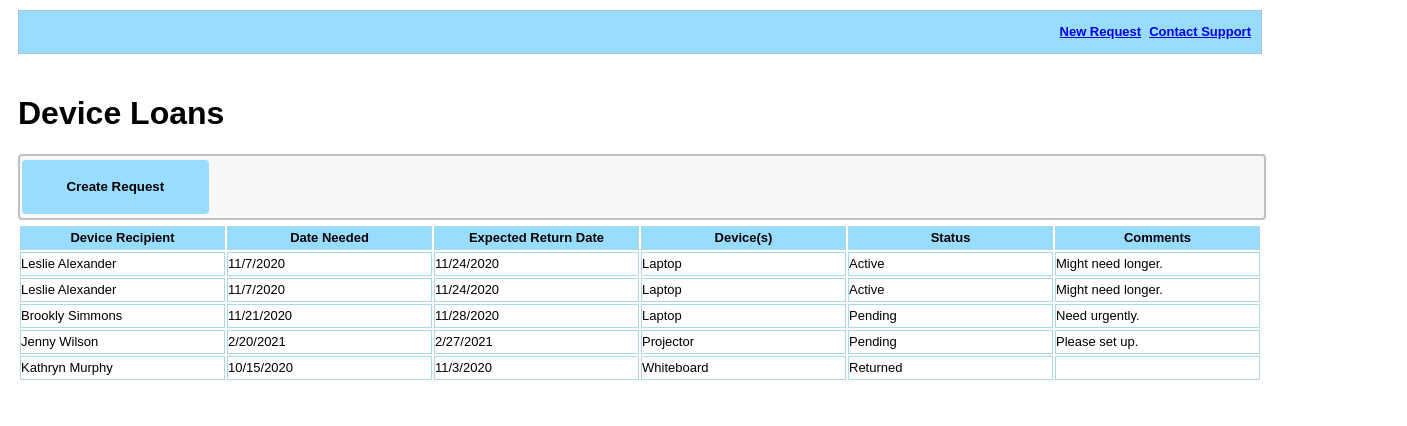
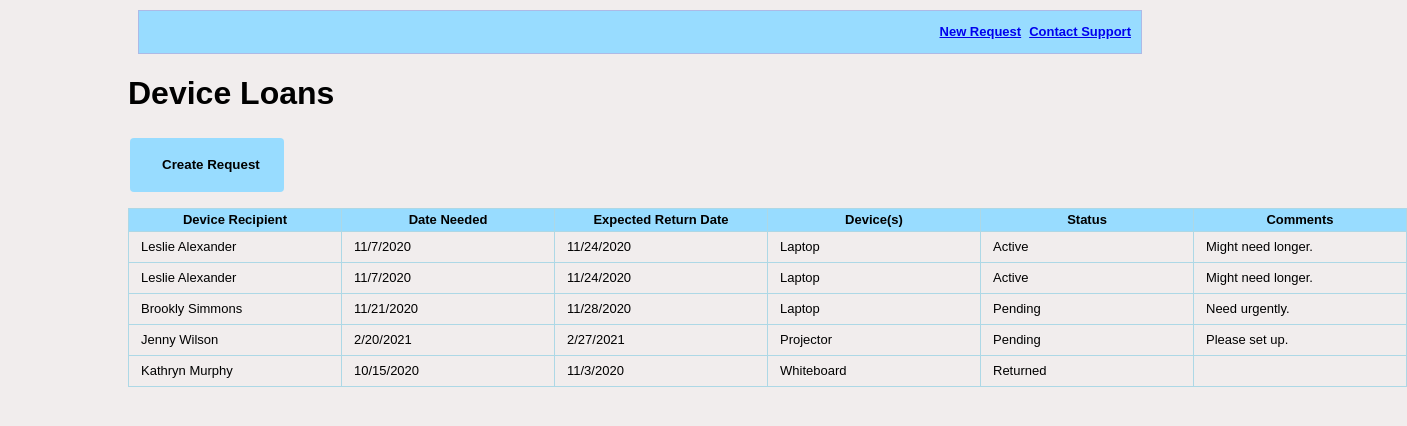
Before and after one commit to ralph280nj/Hello-World, a plain HTML site: page Module2Project/DeviceLoansMain.html in a window 1280 px wide. Shown: the whole page, 1407 px wide, since content can reach past the window. Drawn offline with Linux system fonts and the light colour scheme.

Commit message:
working on css removing duplication

```diff
--- /dev/null
+++ b/Module2Project/DeviceLoans.css
@@ -0,0 +1,123 @@
+body {
+       background-color: rgb(241, 237, 237);
+       font-family: Arial, Helvetica, sans-serif;
+       padding: 0;
+       margin: 0;
+       width: 80%;
+       margin: auto;
+}
+table .loan_table, td, th{
+        border: solid 1px  #add8e6;
+        padding:0px;
+        border-spacing: 0px;
+        border-collapse: collapse;
+        line-height: 22px;
+        font-size: 13px;
+        font-weight: 400;
+        text-decoration: none;
+        color:black;
+}
+table .header_table {
+font-size: 13px;
+background-color:#98dcff;
+font-weight: 900;
+}
+tbody td {
+padding-left: 12px;
+}
+th {
+font-weight: 750;
+text-align: center;
+min-width: 50px;
+word-wrap: break-word;
+}
+td {
+max-width: 500px;
+min-width: 200px;
+line-height: 30px;
+overflow: auto;
+}
+.loan_table{
+display: flexbox;
+width: 100%;
+border-collapse: collapse;
+}
+.crumbs {
+font-size: 13px;
+/* font-family: Arial, Verdana, Tahoma, Helvetica, sans-serif; */
+line-height:22px;
+background-color:#98dcff;
+border: solid 1px  #adbae6;
+margin:10px;
+padding:6px;
+border-spacing: 0px #98dcff;
+font-weight: 700;
+text-align: center;
+display: flex;
+justify-content: right;
+}
+.crumbs a {
+margin: 4px;
+/* font-family: Arial, Verdana, Tahoma, Helvetica, sans-serif; */
+}
+#MainCreateRequestButton {
+margin: 4px 0;
+padding-bottom: .5em;
+width: 100%;
+line-height: 22px;
+cursor: pointer;
+}
+#devices {
+display: block;
+font-size: 14px;
+/* font-family: Arial, Verdana, Tahoma, Helvetica, sans-serif; */
+font-weight: 200;
+line-height: 1.3;
+padding: .6em 1.4em .5em .8em;
+width: 100%;
+max-width: 100%; /* useful when width is set to anything other than 100% */
+box-sizing: border-box;
+margin: 0;
+border: 2px solid silver;
+box-shadow: 0 1px 0 1px rgba(0,0,0,.04);
+border-radius: .5em;
+-moz-appearance: none;
+-webkit-appearance: none;
+appearance: none;
+background-color: #f8f8f8;
+}
+input{
+        border: 2px solid silver;
+        border-radius: 4px;
+        margin: 4px 0;
+        width: 100%;
+        line-height: 22px;
+        background-color: #f8f8f8;
+        cursor: pointer;
+        font-family: Arial, Verdana, Tahoma, Helvetica, sans-serif;
+}
+textarea{
+width: 100%;
+height: 150px;
+padding: 12px 20px;
+box-sizing: border-box;
+border: 2px solid silver;
+background-color: #f8f8f8;
+border-radius: 4px;
+resize: none;
+cursor: pointer;
+/* font-family: Arial, Verdana, Tahoma, Helvetica, sans-serif; */
+}
+input[type=reset], input[type=submit] {
+background-color:  #98dcff;
+border: none;
+color:black;
+padding: 16px 32px;
+text-decoration: none;
+margin: 4px 2px;
+cursor: pointer;
+border-radius: 4px;
+width: 15%;
+font-family: Arial, Verdana, Tahoma, Helvetica, sans-serif;
+font-weight: 800;
+}
--- a/Module2Project/DeviceLoansMain.html
+++ b/Module2Project/DeviceLoansMain.html
@@ -1,12 +1,12 @@
 <!DOCTYPE html>
 <html lang="en">
-    <link rel="stylesheet" href="styles.css">
+    <link rel="stylesheet" href="DeviceLoans.css">
 <head>
     <title>Device Loans Main</title>
 </head>
 <body>
     <nav class="crumbs">
-            <a href="DeviceRequestForm.html">New Request</a>
+            <a id="support" href="DeviceRequestForm.html">New Request</a>
             <a href="SupportContacts.pdf" target="pdf-frame">Contact Support</a>
     </nav>
 <div class="main">
--- a/Module2Project/styles.css
+++ b/Module2Project/styles.css
@@ -1,3 +1,12 @@
+body {
+    background-color: rgb(226, 226, 226);
+    text-align: center;
+    font-family: Arial, Helvetica, sans-serif;
+    padding: 0;
+    margin: 0;
+    width: 80%;
+    margin: auto;
+}
 table .loan_table, td, th{
     border: solid 1px  #add8e6;
     margin:0px;
```
Also changed, not shown: Module2Project/DeviceRequestForm.html (+1 -1 lines), 1 other file.
